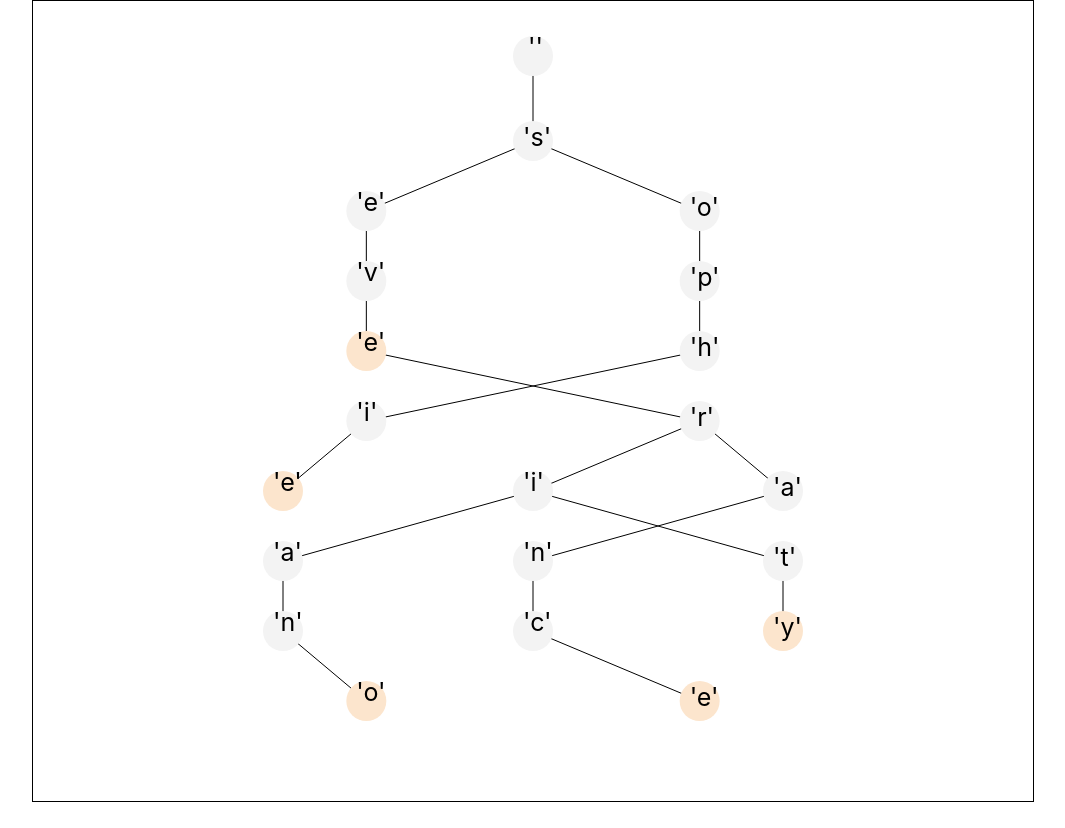
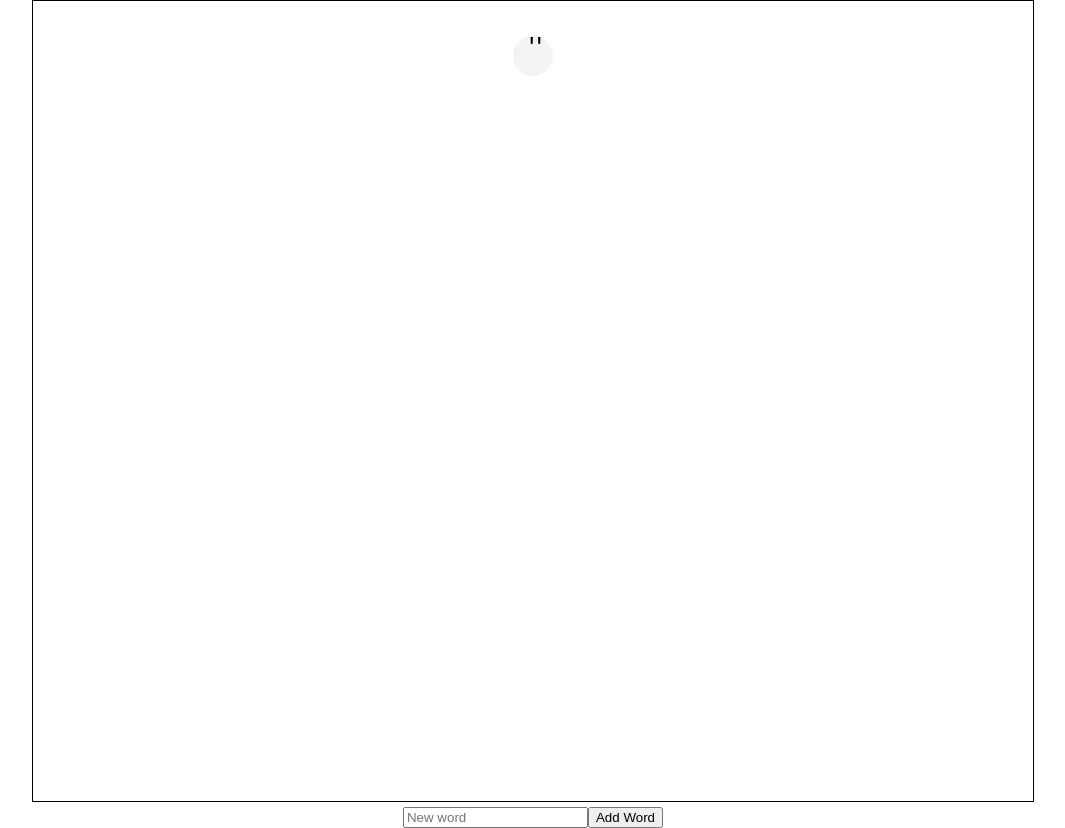
Before and after one commit to seve/visual-trie, a React (Create React App) app: page / in a window 1280 px wide. Shown: the whole page, without its empty margins (107-1172 px from the left). Before the commit the page ends 806 px from the top, so only its background shows below. Built offline with nearby package versions, Linux system fonts and the light colour scheme.

Commit message:
Take user input

```diff
--- a/src/Trie.js
+++ b/src/Trie.js
@@ -12,13 +12,13 @@ export default class Trie extends Component {
       root: [false, 0, false],
       id: 1,
       dict: [],
-      renderedNodes: []
+      renderedNodes: [],
+      inputWord: ''
     };
     this.state.dict[this.state.root] = [];
   }
 
   addWord(word) {
-    let prevNode;
     let currNode = this.state.root;
 
     const letterIter = word.split('').entries();
@@ -38,6 +38,7 @@ export default class Trie extends Component {
           if (i === word.length - 1 && !node[2]) {
             /* eslint-disable-next-line no-loop-func*/
             this.setState((state) => {
+              // TODO: Update existing node to be truncating node in visualizer
               state.dict[currNode][j] = [currNode[0], currNode[1], true];
               return { dict: state.dict }
             })
@@ -197,9 +198,13 @@ export default class Trie extends Component {
 
     let line = d3.select(this.refs.svg).append("line")
       .attr("x1", renderedParent.attr('cx')).attr("y1", renderedParent.attr('cy'))
-      .attr("x2", circleX).attr("y2", circleY)
+      .attr("x2", renderedParent.attr('cx')).attr("y2", renderedParent.attr('cy'))
       .attr("stroke", "black")
       .lower()
+
+    line.transition().duration(500)
+    .attr("x2", circleX).attr("y2", circleY)
+
 
     let circle = d3.select(this.refs.svg).append("circle")
       .attr("cx", circleX)
@@ -253,13 +258,6 @@ export default class Trie extends Component {
       return {renderedNodes: state.renderedNodes}
     }
     this.setState(pushRootToRenderedNodes(this.state))
-    this.addWord("seve")
-    this.addWord("sophie")
-    this.addWord("severiano")
-    this.addWord("severance")
-    this.addWord("severiano")
-    this.addWord("severity")
-    this.addWord("severity")
   }
 
   autocomplete(prefix) {
@@ -286,12 +284,28 @@ export default class Trie extends Component {
     return words;
   }
 
+  handleSubmit(e) {
+    e.preventDefault()
+
+    if (this.state.inputWord.length > 0) {
+      this.addWord(this.state.inputWord)
+      this.setState({inputWord: ''})
+    }
+  }
+
   render() {
     console.log("render");
 
     return (
+      <div>
       <svg width={CANVAS_WIDTH} height="800" id="trie" ref="svg" style={styles}>
       </svg>
+      <form onSubmit={e => this.handleSubmit(e)}>
+        <input value={this.state.inputWord} onChange={e => this.setState({ inputWord: e.target.value })}
+        type="text" placeholder="New word"/>
+        <button type="submit">Add Word</button>
+      </form>
+      </div>
     )
   }
 }
```
